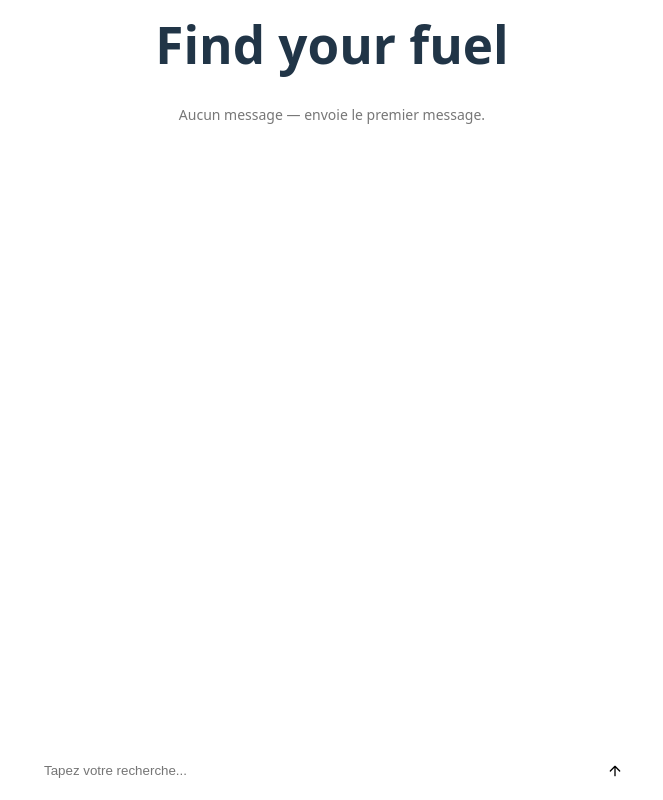
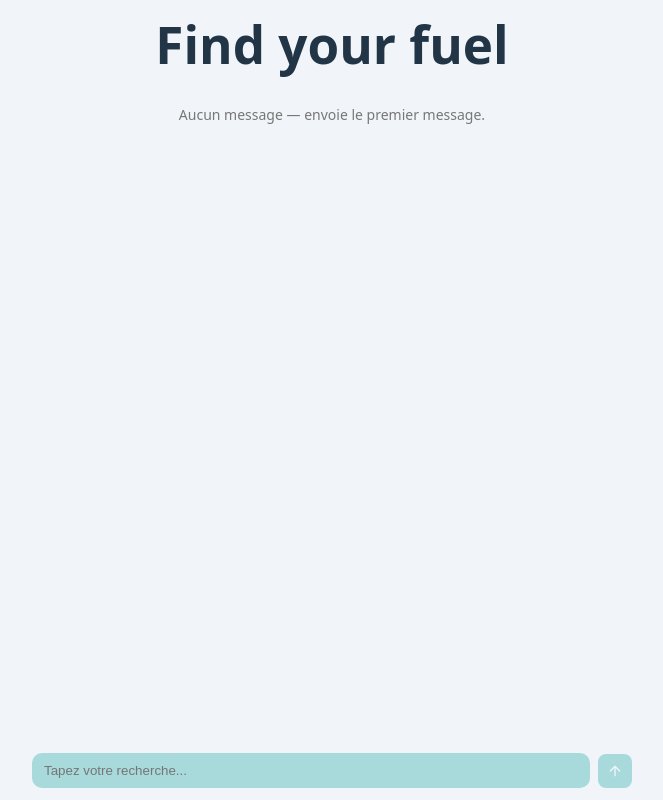
Before and after one commit to Robin-1506/Hephaestus, a React app in the folder frontend/: page / in a window 1280 px wide. Shown: the whole page, without its empty margins (308-971 px from the left). Built offline with nearby package versions, Linux system fonts and the light colour scheme; the HTML template or start-up script is replaced by a standard one.

Commit message:
new colors

```diff
--- a/frontend/src/Home.css
+++ b/frontend/src/Home.css
@@ -1,6 +1,7 @@
 * {
     margin: 0;
     padding: 0;
+    background: #F1F5F9;
 }
 
 #root {
@@ -60,13 +61,13 @@
 }
 
 .message.user {
-    background: #0b84ff;
+    background: #457b9d;
     color: white;
     align-self: flex-end;
 }
 
 .message.bot {
-    background: #ff9b9b;
+    background: #1d3557;
     color: white;
     align-self: flex-start;
 }
@@ -85,7 +86,7 @@
     flex: 1;
     padding: 10px 12px;
     border-radius: 10px;
-    background: white;
+    background: #a8dadc;
     border: none;
     color: black;
     min-width: 400px;
@@ -97,12 +98,16 @@
     align-items: center;
     justify-content: center;
     cursor: pointer;
-    color: black;
-    background: white;
+    color: #F1F5F9;
+    background: #a8dadc;
+}
+
+.searchButton svg {
+    background: transparent;
 }
 
 .searchButton:hover {
-    background: #cdcdcd;
+    background: #75999a;
 
 }
 
```
